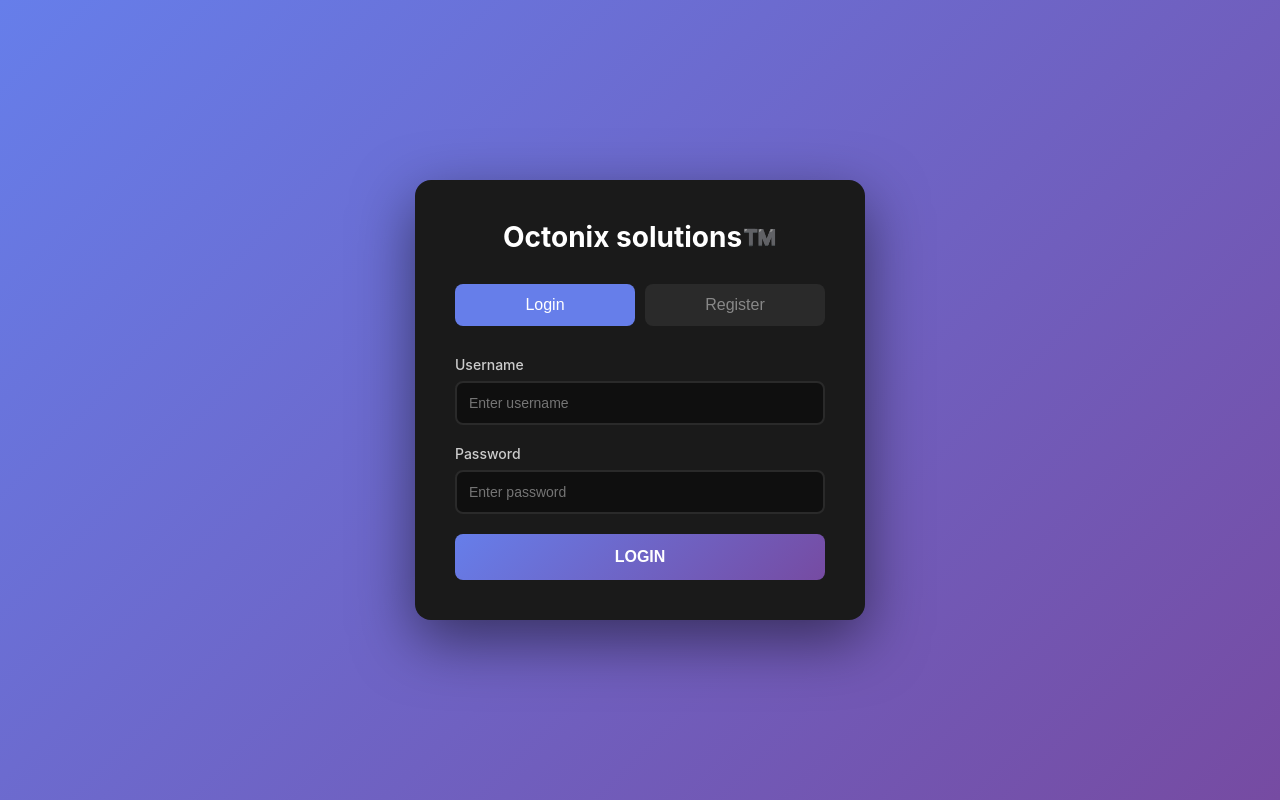
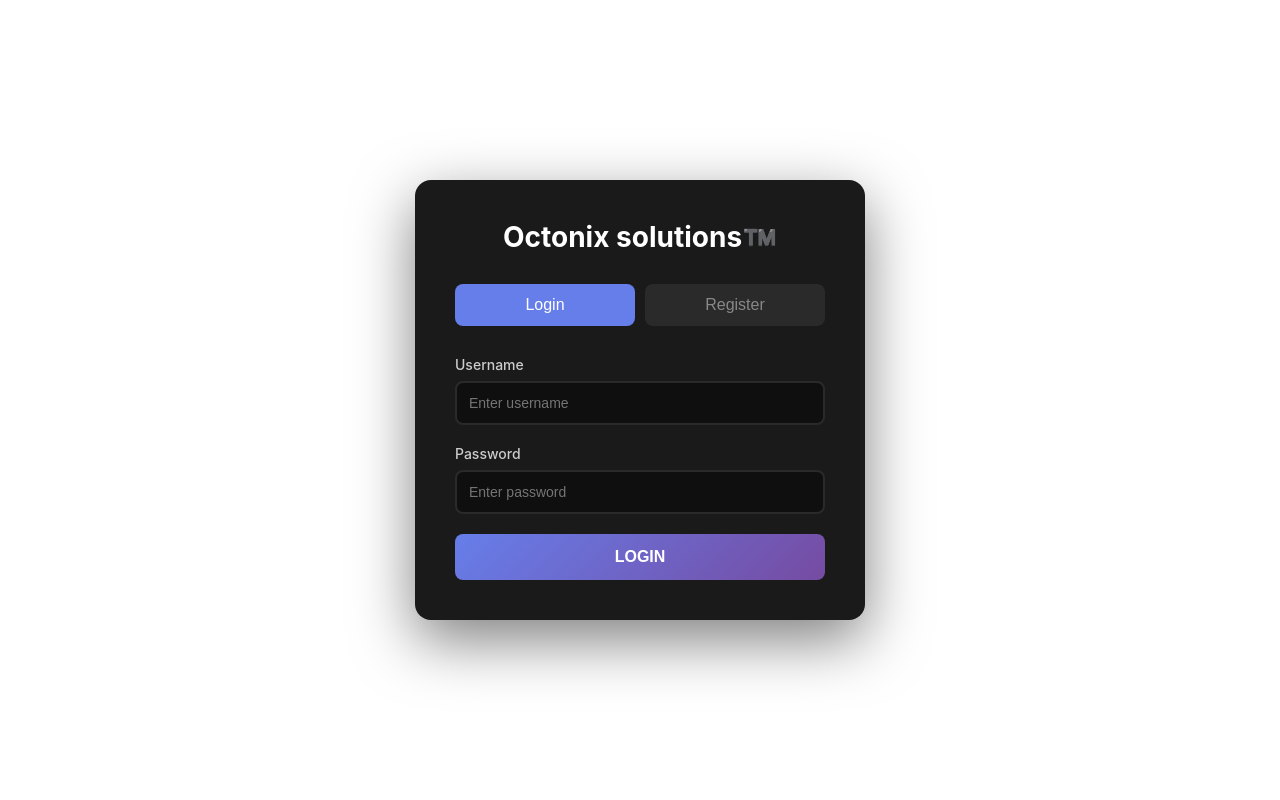
Before and after one commit to zy1h0s/godcomplex, a React (Create React App) app in the folder frontend/: page / in a window 1280 px wide. Built offline with nearby package versions, Linux system fonts and the light colour scheme; no server answers; the HTML template or start-up script is replaced by a standard one.

Commit message:
Change background color of Login component

```diff
--- a/frontend/src/components/Login.css
+++ b/frontend/src/components/Login.css
@@ -3,7 +3,7 @@
   display: flex;
   align-items: center;
   justify-content: center;
-  background: linear-gradient(135deg, #667eea 0%, #764ba2 100%);
+  background: #ffffff;
   padding: 20px;
 }
 
```
